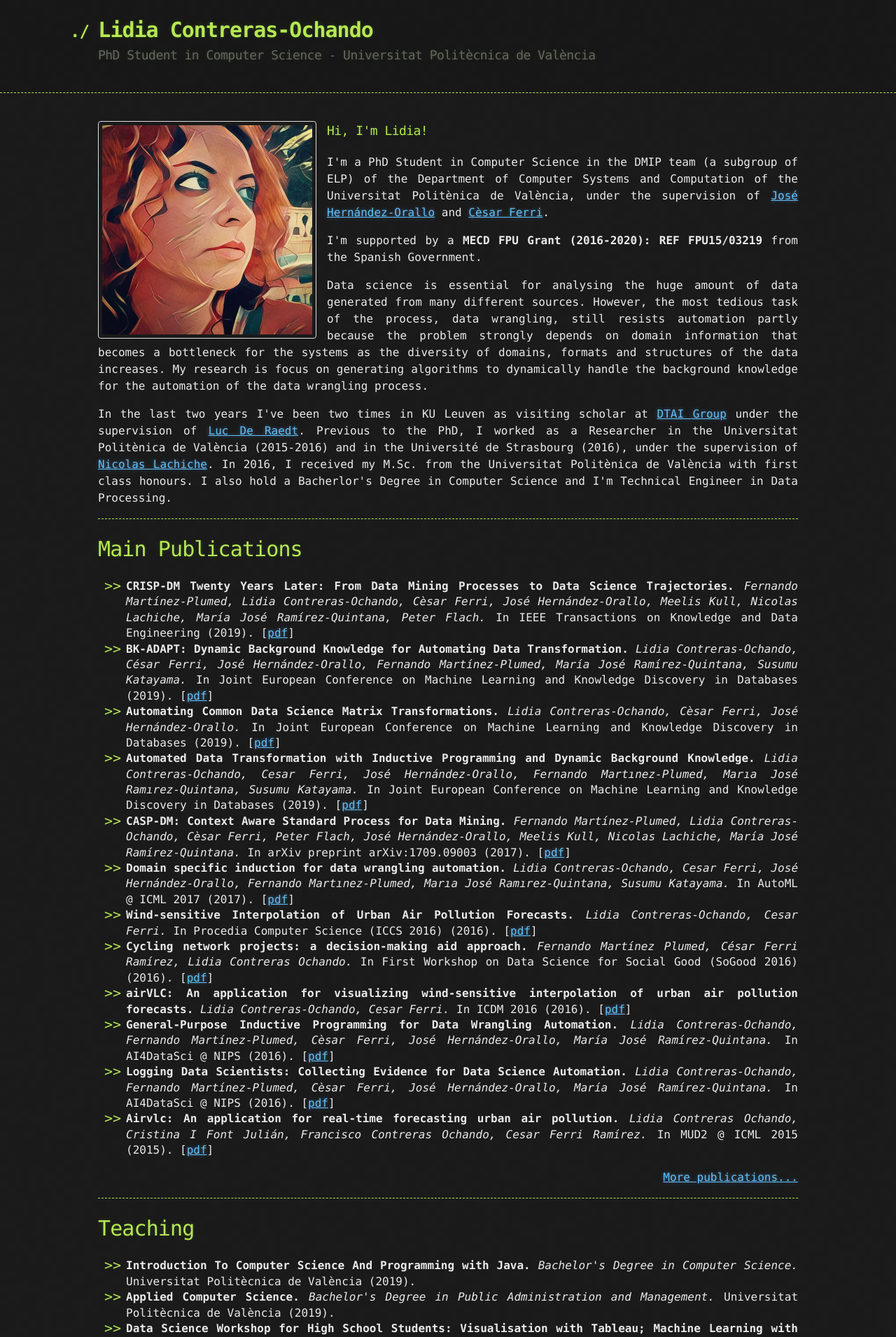
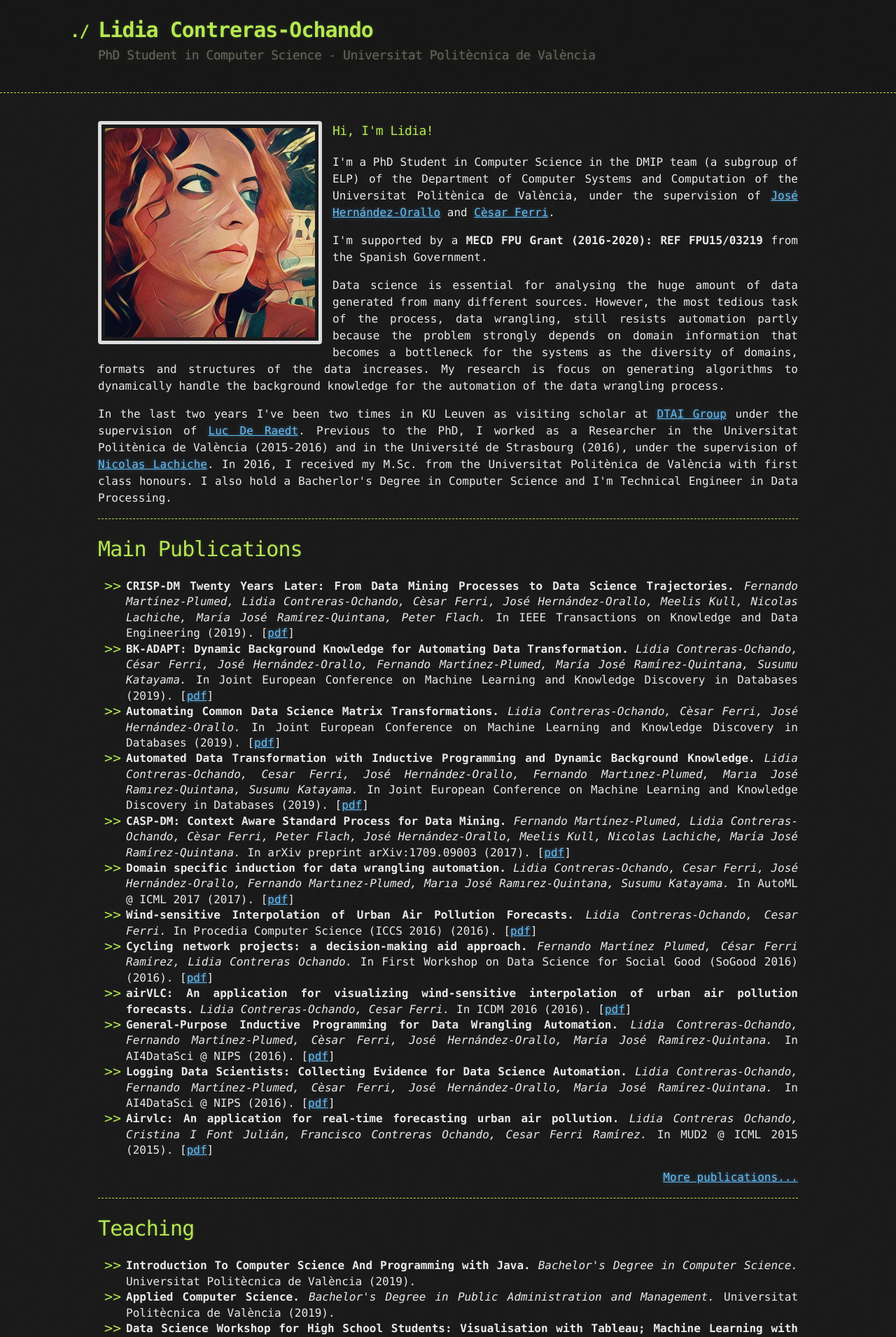
Before and after one commit to liconoc/liconoc.github.io, a Jekyll site: the page built from index.md, in a window 1280 px wide. Shown: the top 1911 px of the page at 70% size. Built offline with Jekyll 4.4.1, drawn with Linux system fonts in a browser that asks for light colours.

Commit message:
Update liconoc.html

```diff
--- a/_layouts/liconoc.html
+++ b/_layouts/liconoc.html
@@ -11,8 +11,12 @@
 			text-align:justify;
 		}
 
+		h1, h2, h3, h4, h5, h6 {
+			color:
+		}
+
 		img {
-		  border: 1px solid #ddd;
+		  border: 5px solid #ddd;
 		  border-radius: 4px;
 		  padding: 5px;
 		}
```
